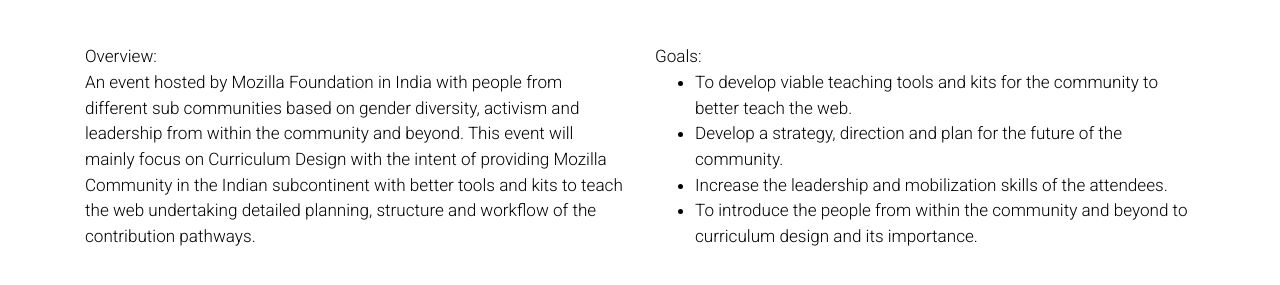
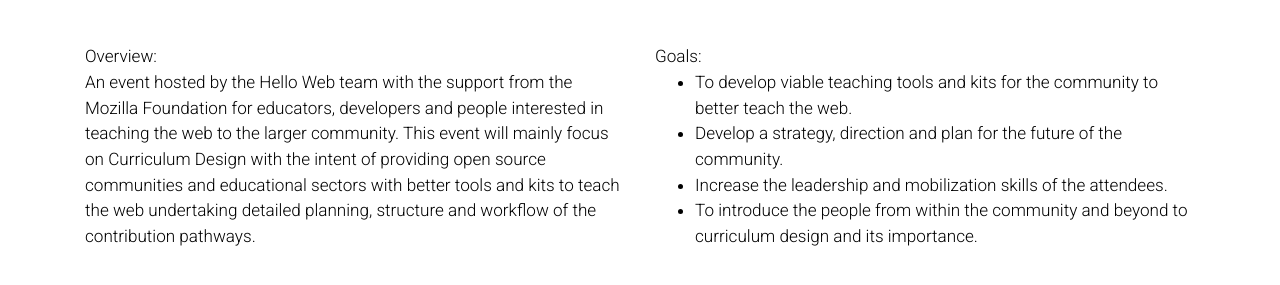
Before and after one commit to projecthelloweb/projecthelloweb.github.io, a plain HTML site: page about.html in a window 1280 px wide. Shown: the part 515-800 px from the top of the page. Drawn offline with Linux system fonts and the light colour scheme; files whose address does not match are found by name.

Commit message:
Updated content

```diff
--- a/about.html
+++ b/about.html
@@ -93,8 +93,7 @@
             <div class="row">
                 <div class="col-xs-12 col-md-6 lead">
                     <p style="color: black;">Overview:</p>
-                    <p style="color: black;">An event hosted by Mozilla Foundation in India with people from different sub communities based on gender diversity, activism and leadership from within the community and beyond. This event will mainly focus on Curriculum Design with
-                        the intent of providing Mozilla Community in the Indian subcontinent with better tools and kits to teach the web undertaking detailed planning, structure and workflow of the contribution pathways.</p>
+                    <p style="color: black;">An event hosted by the Hello Web team with the support from the Mozilla Foundation for educators, developers and people interested in teaching the web to the larger community. This event will mainly focus on Curriculum Design with the intent of providing open source communities and educational sectors with better tools and kits to teach the web undertaking detailed planning, structure and workflow of the contribution pathways.</p>
                     <p><br></p>
                 </div>
                 <div class="col-xs-12 col-md-6 lead">
```
